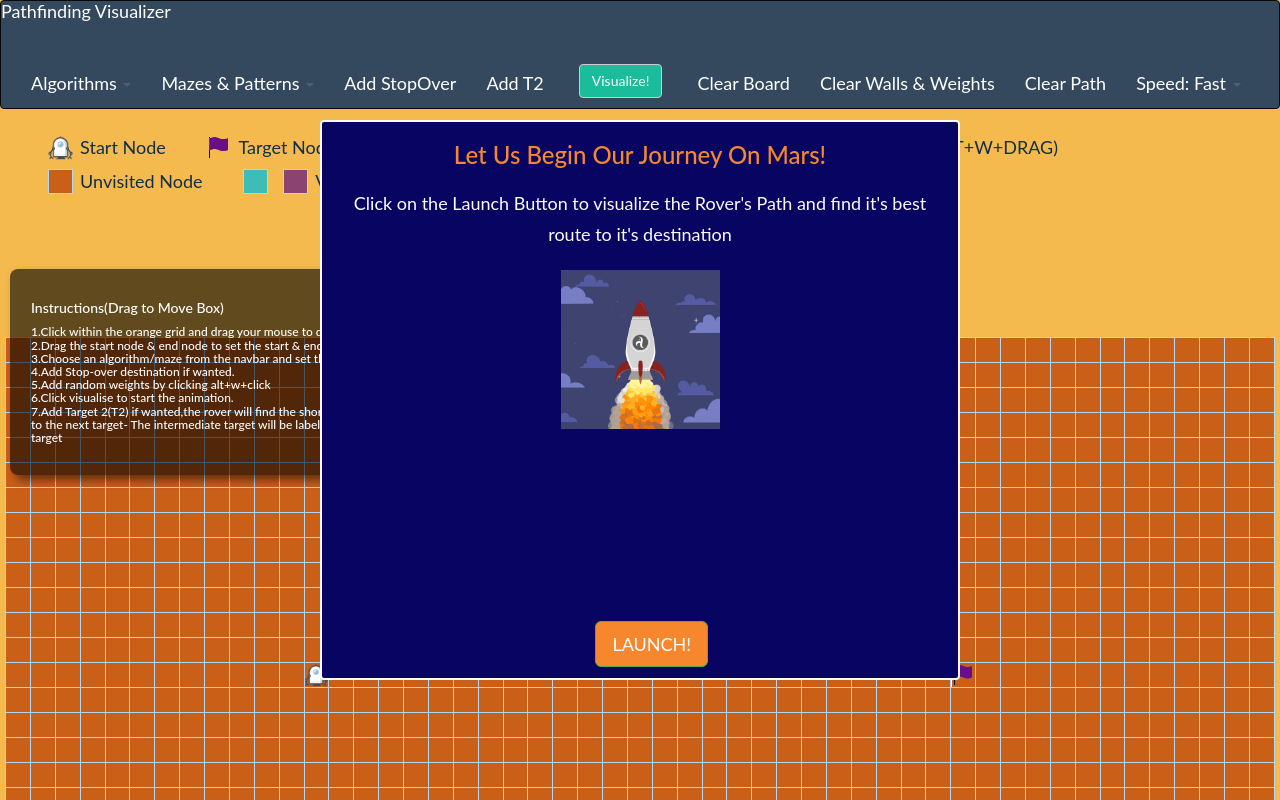
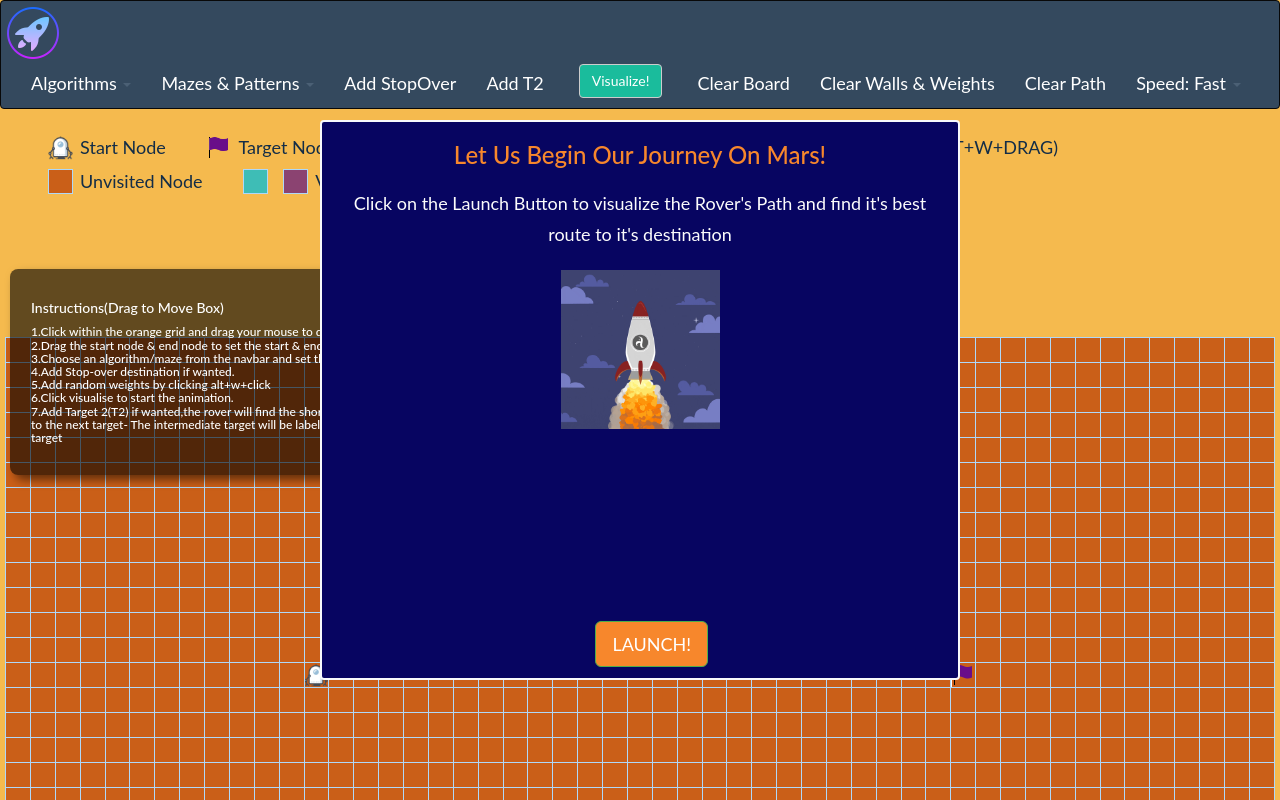
Before and after one commit to ub2906/PathFinder, a website with bundled scripts: page index.html in a window 1280 px wide. Built offline with nearby package versions, Linux system fonts and the light colour scheme.

Commit message:
Update index.html

```diff
--- a/index.html
+++ b/index.html
@@ -10,7 +10,7 @@
      <nav class="navbar navbar-inverse">
        <div class="container-fluid">
          <div class="navbar-header">
-           <a id="refreshButton" class="navbar-brand" href="#">Pathfinding Visualizer</a>
+           <a id="refreshButton" class="navbar-brand" href="#"><img src="public/styling/c_icon.png"></a>
          </div>
          <ul class="nav navbar-nav">
            <li class="dropdown">
```
